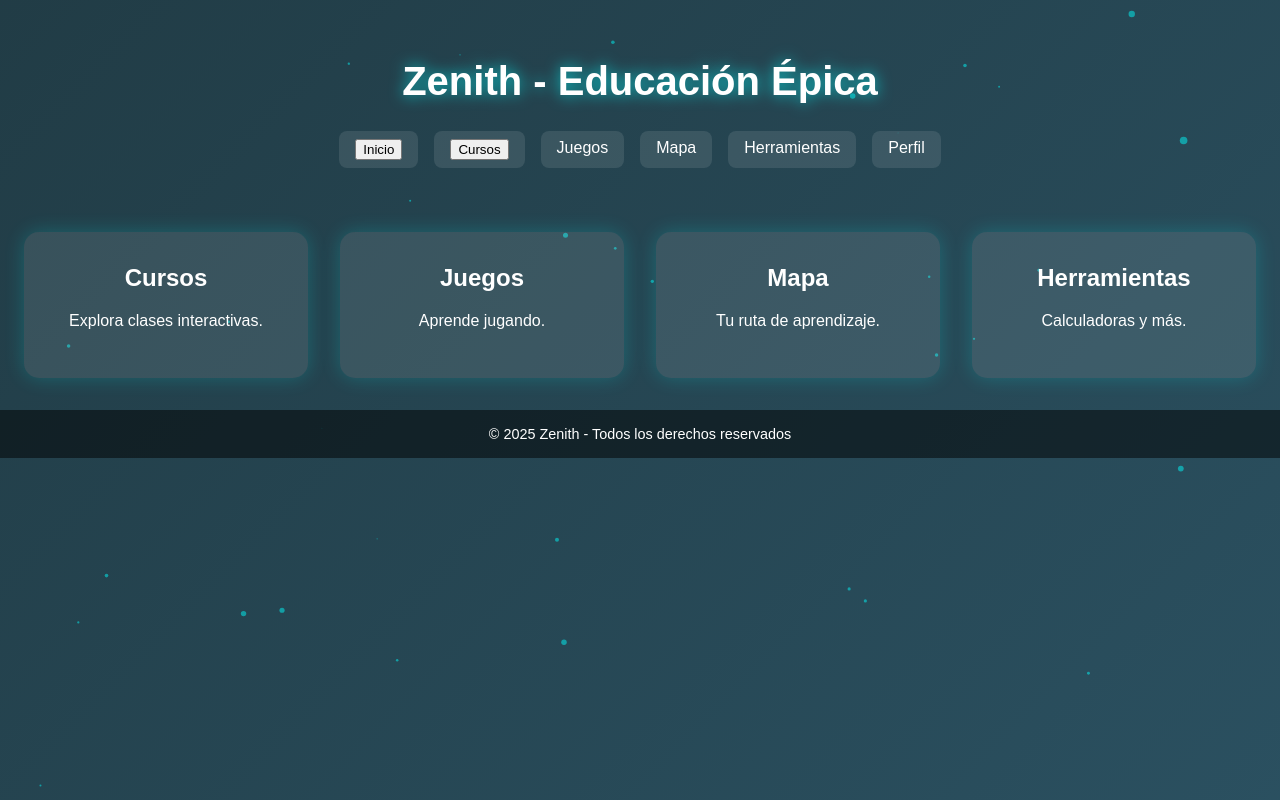
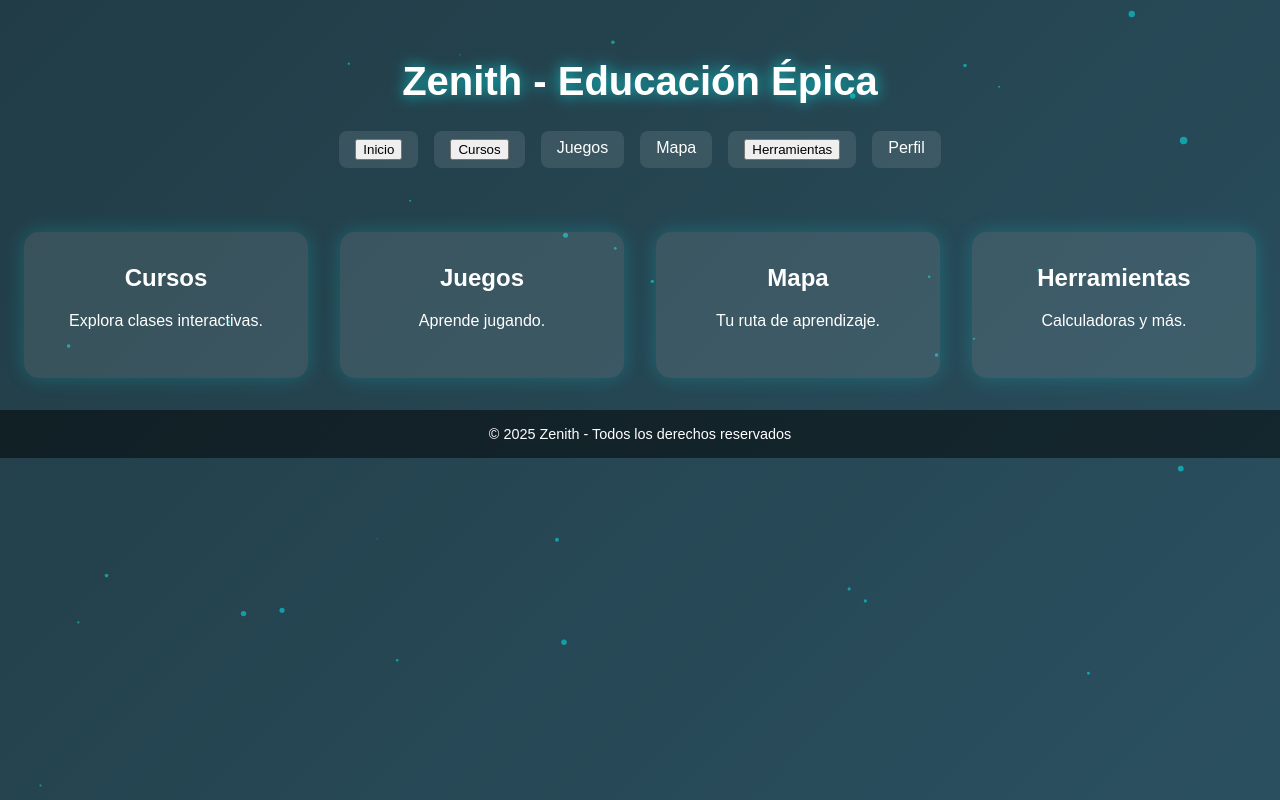
Before and after one commit to DerekSantos09/Zenith, a plain HTML site: page index.html in a window 1280 px wide. Drawn offline with Linux system fonts and the light colour scheme.

Commit message:
Update index.html

```diff
--- a/index.html
+++ b/index.html
@@ -122,7 +122,7 @@
       <a href="education.html"><button>Cursos</button></a>
       <a href="#">Juegos</a>
       <a href="#">Mapa</a>
-      <a href="#">Herramientas</a>
+      <a href="tools.html"><button>Herramientas</button></a>
       <a href="#">Perfil</a>
     </nav>
   </header>
```
